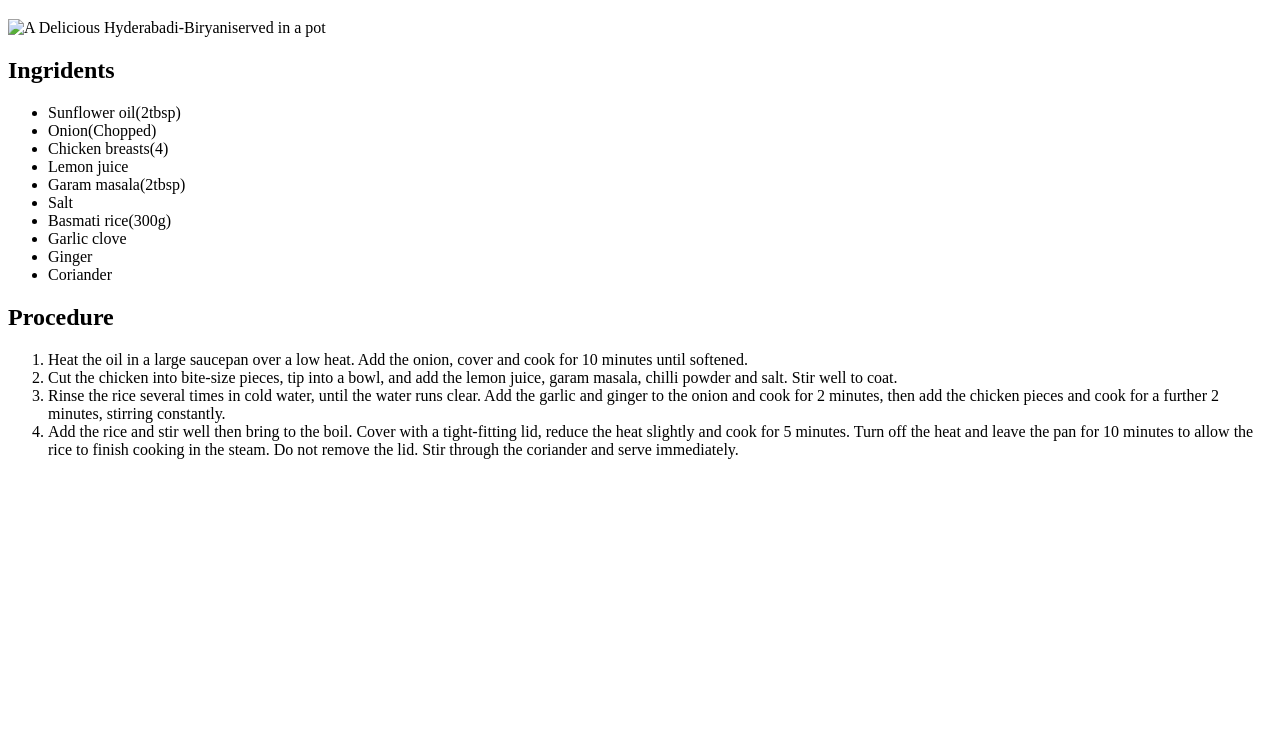
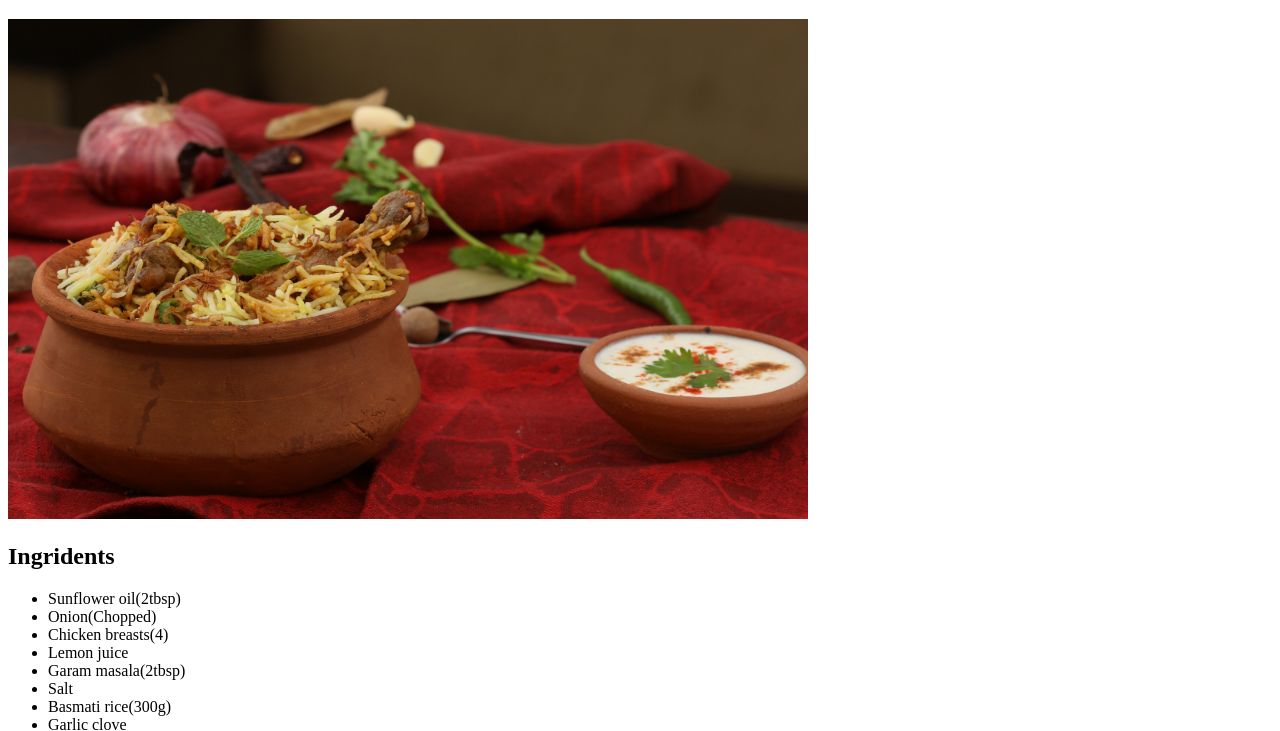
Before and after one commit to Jais44/Recipes, a plain HTML site: page recipes/biryani.html in a window 1280 px wide. Shown: the part 61-792 px from the top of the page. Drawn offline with Linux system fonts and the light colour scheme; the site is published under a folder, as on GitHub Pages, so addresses that start at the root find nothing.

Commit message:
Update biryani.html

```diff
--- a/recipes/biryani.html
+++ b/recipes/biryani.html
@@ -7,7 +7,7 @@
 </head>
 <body>
     <h1>Hyderabadi-Biryani</h1>
-    <img src="/images/dish-7043065_1920.jpg" alt="A Delicious Hyderabadi-Biryaniserved in a pot" style="width: 800px;height: 500px;">
+    <img src="./../images/dish-7043065_1920.jpg" alt="A Delicious Hyderabadi-Biryaniserved in a pot" style="width: 800px;height: 500px;">
     <h2>Ingridents</h2>
     <ul>
         <li>Sunflower oil(2tbsp)</li>
```
